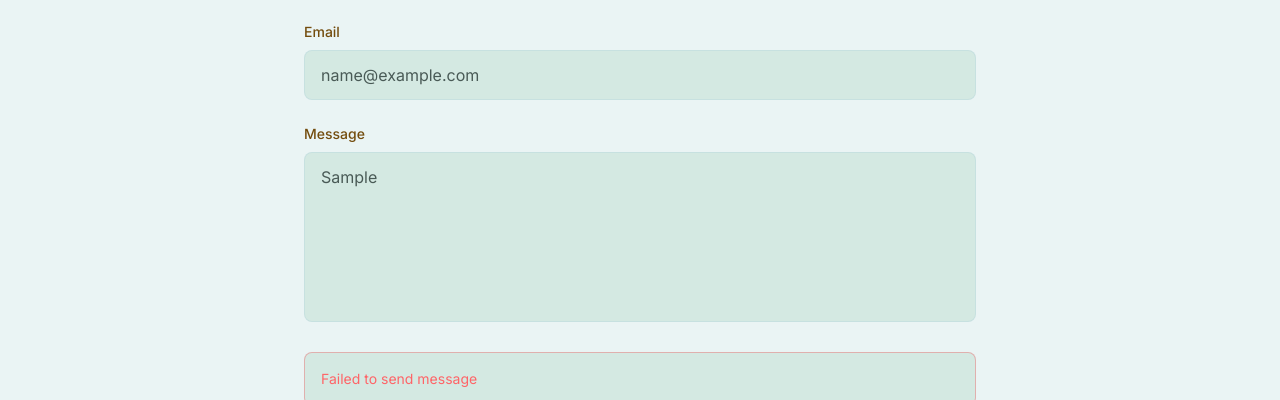
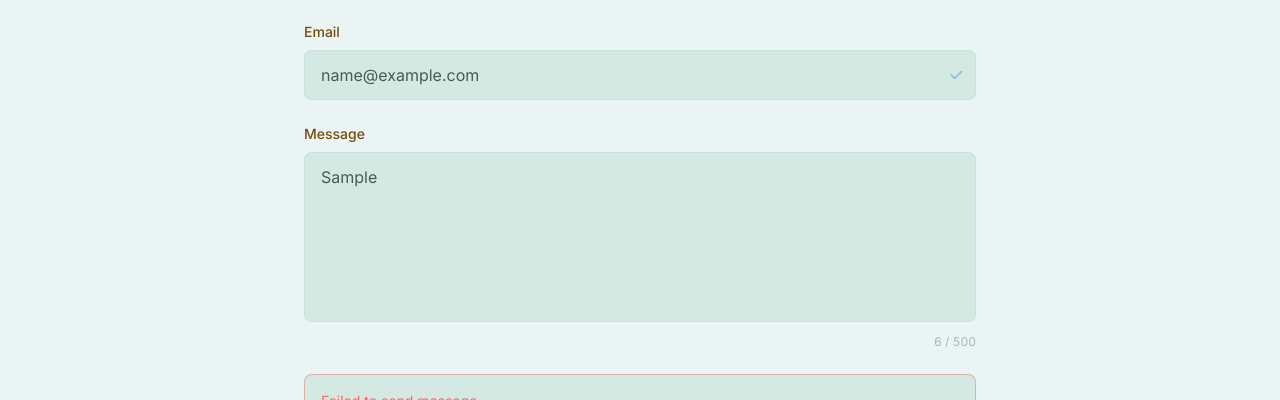
Before and after one commit to wjbetech/blogfolio, a Next.js app: page /contact in a window 1280 px wide. Both pictures are taken after typing "Sample", "name@example.com", "Sample" into the empty fields and a click on the button "Send Message". Shown: the part 366-766 px from the top of the page. Built offline with nearby package versions, Linux system fonts and the light colour scheme; no server answers.

Commit message:
feat(contact): inline email validation, char counter, animated send button
- Email field: green check / red X inline validation icon
- Message field: live character counter (n / 500)
- Submit button: paper-plane icon with hover fly animation

```diff
--- a/changelog/entries.json
+++ b/changelog/entries.json
@@ -1,4 +1,14 @@
 [
+  {
+    "date": "2026-06-15",
+    "version": "1.2.2",
+    "changes": [
+      {
+        "category": "Style",
+        "description": "Enhanced /contact form with inline email validation (check/X icons), character counter on message field, and animated paper-plane send button."
+      }
+    ]
+  },
   {
     "date": "2026-06-15",
     "version": "1.2.1",
--- a/src/app/contact/page.tsx
+++ b/src/app/contact/page.tsx
@@ -1,12 +1,20 @@
 "use client";
 
 import { useState, FormEvent } from "react";
+import { IconCheck, IconSend, IconX } from "@tabler/icons-react";
 import TrackedLink from "@/components/Analytics/TrackedLink";
 
 export default function ContactPage() {
   const [formData, setFormData] = useState({ name: "", email: "", message: "" });
   const [status, setStatus] = useState<"idle" | "loading" | "success" | "error">("idle");
   const [errorMessage, setErrorMessage] = useState("");
+
+  const emailRegex = /^[^\s@]+@[^\s@]+\.[^\s@]+$/;
+  const isValid = {
+    name: formData.name.trim().length > 0,
+    email: emailRegex.test(formData.email),
+    message: formData.message.trim().length > 0
+  };
 
   async function handleSubmit(e: FormEvent) {
     e.preventDefault();
@@ -79,6 +87,7 @@ export default function ContactPage() {
               <label htmlFor="email" className="block text-sm font-medium text-headline mb-2">
                 Email
               </label>
+              <div className="relative">
                 <input
                   type="email"
                   id="email"
@@ -86,9 +95,16 @@ export default function ContactPage() {
                   required
                   value={formData.email}
                   onChange={(e) => setFormData((prev) => ({ ...prev, email: e.target.value }))}
-                className="w-full px-4 py-3 bg-bg-200 border border-accent-100/20 rounded-lg text-paragraph focus:outline-none focus:ring-2 focus:ring-accent-100 focus:border-transparent"
+                  className="peer w-full px-4 py-3 bg-bg-200 border border-accent-100/20 rounded-lg text-paragraph focus:outline-none focus:ring-2 focus:ring-accent-100 focus:border-transparent"
                   placeholder="your@email.com"
                 />
+                {formData.email.length > 0 &&
+                  (isValid.email ? (
+                    <IconCheck className="absolute right-3 top-1/2 -translate-y-1/2 w-4 h-4 text-accent-100" stroke={2.5} />
+                  ) : (
+                    <IconX className="absolute right-3 top-1/2 -translate-y-1/2 w-4 h-4 text-red-400" stroke={2.5} />
+                  ))}
+              </div>
             </div>
 
             <div>
@@ -100,11 +116,15 @@ export default function ContactPage() {
                   name="message"
                   rows={6}
                   required
+                  maxLength={500}
                   value={formData.message}
                   onChange={(e) => setFormData((prev) => ({ ...prev, message: e.target.value }))}
                   className="w-full px-4 py-3 bg-bg-200 border border-accent-100/20 rounded-lg text-paragraph focus:outline-none focus:ring-2 focus:ring-accent-100 focus:border-transparent resize-none"
                   placeholder="Hey! I wanted to know more about..."
                 />
+                <p className="text-xs text-paragraph/40 mt-1.5 text-right tabular-nums">
+                  {formData.message.length} / 500
+                </p>
             </div>
 
             {status === "error" && (
@@ -116,8 +136,18 @@ export default function ContactPage() {
             <button
               type="submit"
               disabled={status === "loading"}
-              className="w-full bg-button text-buttonText font-semibold py-3 px-6 rounded-lg hover:opacity-90 transition-opacity disabled:opacity-50 disabled:cursor-not-allowed cursor-pointer">
-              {status === "loading" ? "Sending..." : "Send Message"}
+              className="group w-full bg-button text-buttonText font-semibold py-3 px-6 rounded-lg hover:opacity-90 transition-all duration-300 disabled:opacity-50 disabled:cursor-not-allowed cursor-pointer flex items-center justify-center gap-2.5">
+              {status === "loading" ? (
+                <>
+                  <IconSend className="w-4 h-4 animate-pulse" stroke={2} />
+                  Sending...
+                </>
+              ) : (
+                <>
+                  Send Message
+                  <IconSend className="w-4 h-4 transition-transform duration-300 group-hover:translate-x-1 group-hover:-translate-y-0.5" stroke={2} />
+                </>
+              )}
             </button>
           </form>
         )}
```
Lines whose indentation alone changed are shown as unchanged.
